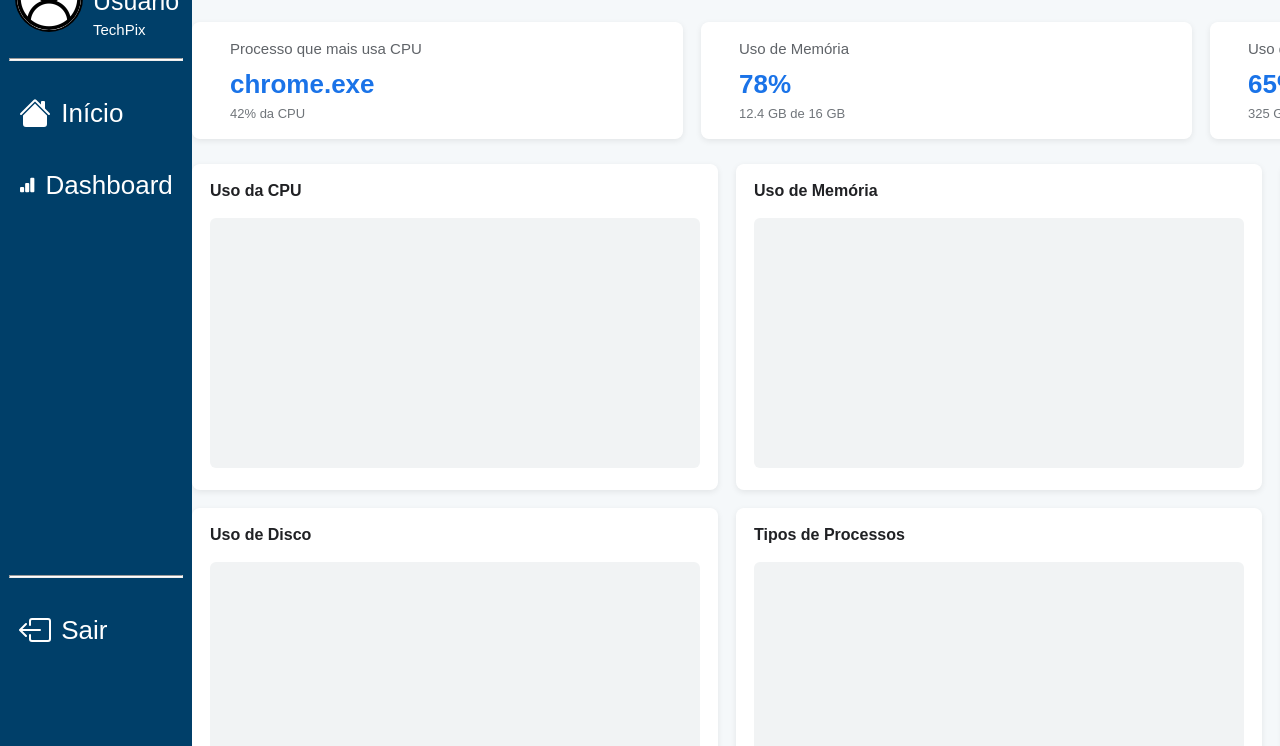
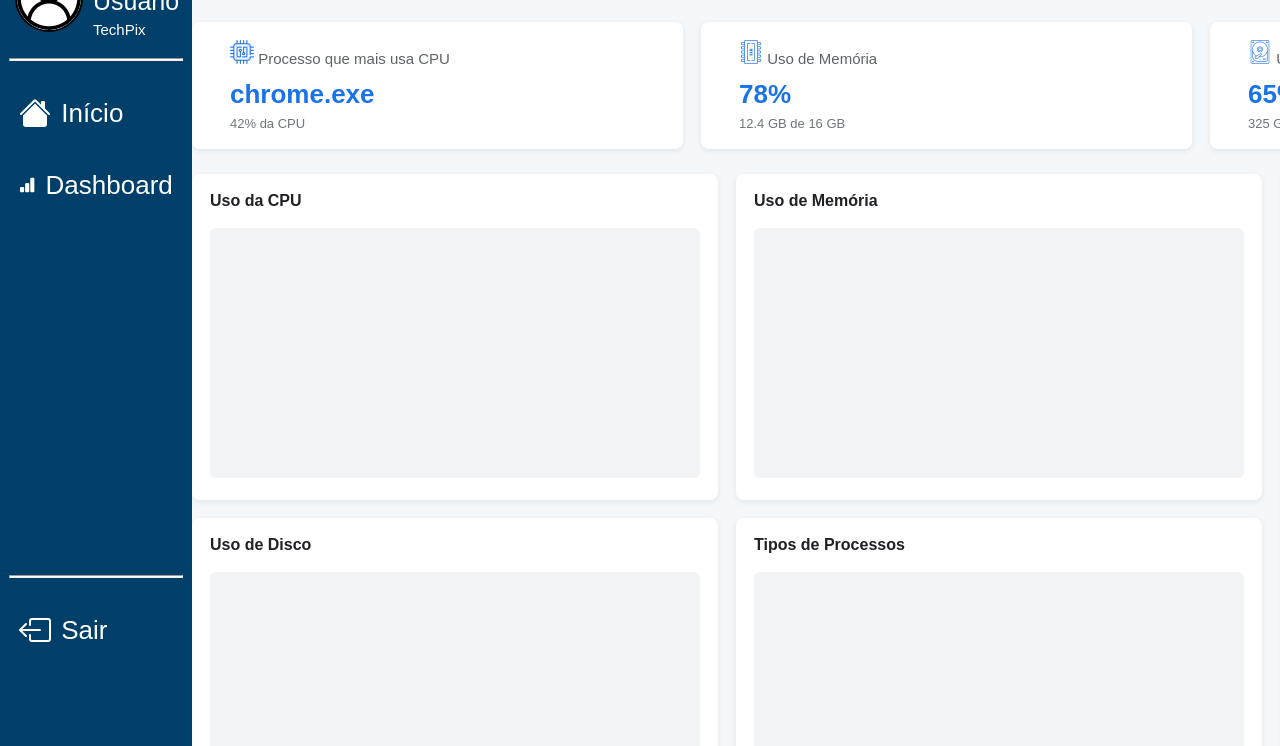
Before and after one commit to techPix2/web-application, a website: page public/user/dashboardMatheus.html in a window 1280 px wide. Shown: the part 54-800 px from the top of the page. Drawn offline with Linux system fonts and the light colour scheme.

Commit message:
atualização imagens

```diff
--- a/public/user/dashboardMatheus.html
+++ b/public/user/dashboardMatheus.html
@@ -17,24 +17,33 @@
     </div>
     <div class="kpis">
         <div class="kpi">
-             <div class = "kpi-conteudo">
-            <div class="kpi-comeco">Processo que mais usa CPU</div>
+    <div class="kpi-conteudo">
+        <div class="kpi-comeco">
+            <img src="../assets/imgs/cpu.png" class="kpi-icon" alt="CPU">
+            Processo que mais usa CPU
+        </div>
         <div class="kpi-meio">chrome.exe</div>
         <div class="kpi-fim">42% da CPU</div>
     </div>
 </div>
 
 <div class="kpi">
-            <div class = "kpi-conteudo">
-            <div class="kpi-comeco">Uso de Memória</div>
+    <div class="kpi-conteudo">
+        <div class="kpi-comeco">
+            <img src="../assets/imgs/ram.png" class="kpi-icon" alt="RAM">
+            Uso de Memória
+        </div>
         <div class="kpi-meio">78%</div>
         <div class="kpi-fim">12.4 GB de 16 GB</div>
     </div>
 </div>
 
 <div class="kpi">
-            <div class = "kpi-conteudo">
-            <div class="kpi-comeco">Uso de Disco</div>
+    <div class="kpi-conteudo">
+        <div class="kpi-comeco">
+            <img src="../assets/imgs/disco.png" class="kpi-icon" alt="Disco">
+            Uso de Disco
+        </div>
         <div class="kpi-meio">65%</div>
         <div class="kpi-fim">325 GB de 500 GB</div>
     </div>
```
Also changed, not shown: public/assets/imgs/cpu.png (added), public/assets/imgs/disco.png (added), public/assets/imgs/ram.png (added). Lines whose indentation alone changed are shown as unchanged.
